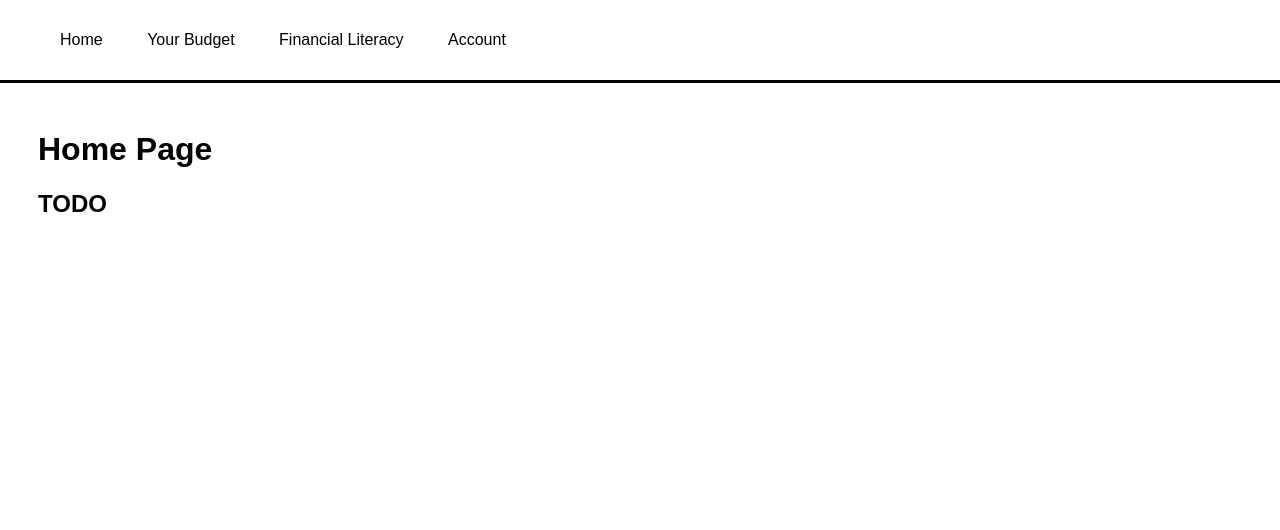
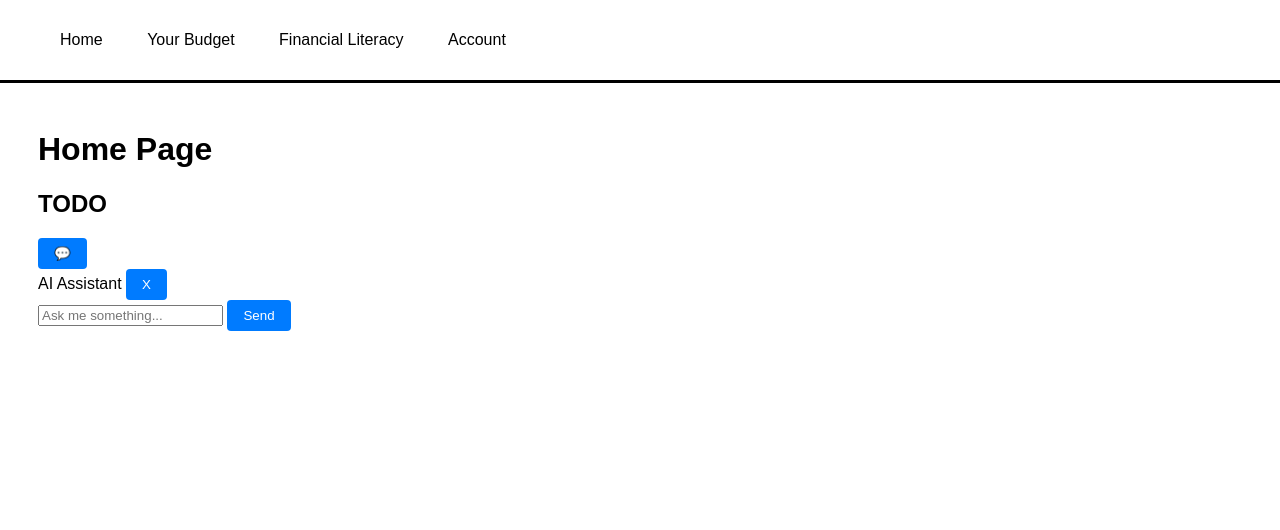
Before and after one commit to NoahN08/Smart-Stock-Rocket, a Flask app: page / in a window 1280 px wide. Shown: the top 530 px of the page. Run offline with Flask 3, Linux system fonts and the light colour scheme.

Commit message:
Update base.html

```diff
--- a/templates/base.html
+++ b/templates/base.html
@@ -2,7 +2,7 @@
 <html lang="en">
 <head>
     <meta charset="UTF-8">
-    <title>{% block title %} {% endblock %} - Smart Stock Rocket</title>
+    <title>{% block title %}Smart Stock Rocket{% endblock %}</title>
     <link rel="stylesheet" href="{{ url_for('static', filename='styles.css') }}">
 </head>
 <body>
@@ -16,8 +16,29 @@
             </ul>
         </nav>
     </header>
+
     <div class="content">
-        {% block content %} {% endblock %}
+        {% block content %}{% endblock %}
     </div>
+
+
+    <button id="ai-button">💬</button>
+
+    <div id="chat-container">
+        <div id="chat-header">AI Assistant <button id="close-btn">X</button></div>
+        <div id="chat-body"></div>
+        <div id="chat-input">
+            <input type="text" id="chat-text" placeholder="Ask me something...">
+            <button id="send-btn">Send</button>
+        </div>
+    </div>
+    <script>
+    window.addEventListener("beforeunload", function () {
+        fetch("/clear_session", { method: "POST" });
+    });
+    </script>
+
+
+    <script src="{{ url_for('static', filename='script.js') }}"></script>
 </body>
 </html>
```
